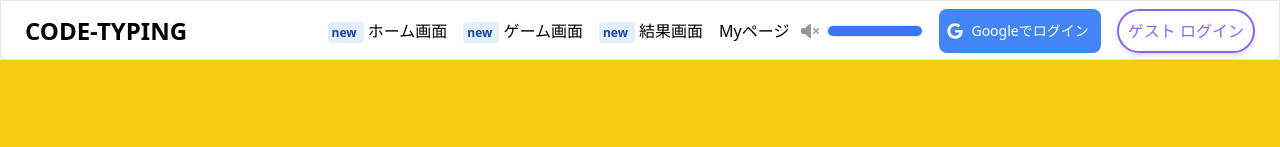
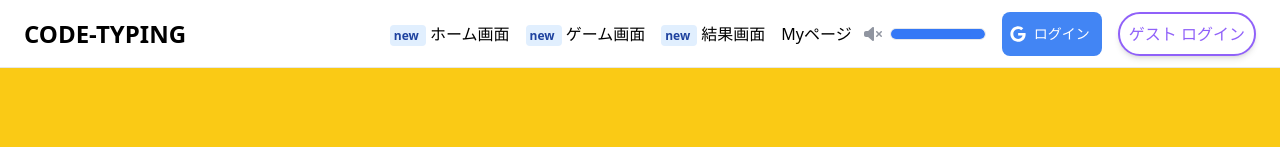
Before and after one commit to recursion-team-o/typing-game, a Vue app: page / in a window 1280 px wide. Shown: the top 147 px of the page. Built offline with nearby package versions, Linux system fonts and the light colour scheme; no server answers.

Commit message:
タイマー デザイン整え

```diff
--- a/src/components/HeaderAll.vue
+++ b/src/components/HeaderAll.vue
@@ -14,10 +14,12 @@ auth.getAuthState();
 </script>
 
 <template>
-  <nav class="bg-white border">
-    <div class="container m-auto px-4 py-2 flex items-center justify-between">
-      <div class="px-2 font-bold text-2xl">CODE-TYPING</div>
-      <StopWatch v-show="$route.name == 'newGame'" />
+  <nav class="bg-white border-b">
+    <div class="container m-auto px-4 py-3 flex items-center justify-between">
+      <RouterLink to="/newHome" class="px-2 font-bold text-2xl"
+        >CODE-TYPING
+      </RouterLink>
+      <StopWatch v-show="$route.name == 'newHome'" />
       <div class="px-2 flex items-center">
         <RouterLink class="px-2" to="/newHome">
           <span
@@ -101,7 +103,7 @@ auth.getAuthState();
                 d="M488 261.8C488 403.3 391.1 504 248 504 110.8 504 0 393.2 0 256S110.8 8 248 8c66.8 0 123 24.5 166.3 64.9l-67.5 64.9C258.5 52.6 94.3 116.6 94.3 256c0 86.5 69.1 156.6 153.7 156.6 98.2 0 135-70.4 140.8-106.9H248v-85.3h236.1c2.3 12.7 3.9 24.9 3.9 41.4z"
               ></path>
             </svg>
-            Googleでログイン
+            ログイン
           </button>
 
           <button
--- a/src/components/StopWatch.vue
+++ b/src/components/StopWatch.vue
@@ -4,21 +4,20 @@ import { storeToRefs } from "pinia";
 
 const timer = timerStore();
 const { getMinString, getSecString, getPointMsec } = storeToRefs(timer);
-const { startTimer, stopTimer, resetTimer } = timer;
 </script>
 
 <template>
-  <div class="flex items-center justify-center border bg-gray-200 w-3/12 h-12">
-    <div class="flex justify-center items-center h-10 mx-auto">
-      <p class="text-black text-2xl w-[33px]">
+  <div class="flex items-center justify-center border bg-gray-200 rounded-lg">
+    <div class="flex justify-center items-center text-xl p-2">
+      <p class="text-black leading-none">
         {{ getMinString }}
       </p>
-      <span class="text-black text-2xl">:</span>
-      <p class="text-black text-2xl w-[33px]">
+      <span class="text-black px-0.5 leading-none">:</span>
+      <p class="text-black leading-none">
         {{ getSecString }}
       </p>
-      <span class="text-black text-2xl">.</span>
-      <p class="text-black text-2xl w-[33px]">
+      <span class="text-black pr-0.5 leading-none">.</span>
+      <p class="text-black leading-none">
         {{ getPointMsec }}
       </p>
     </div>
```
